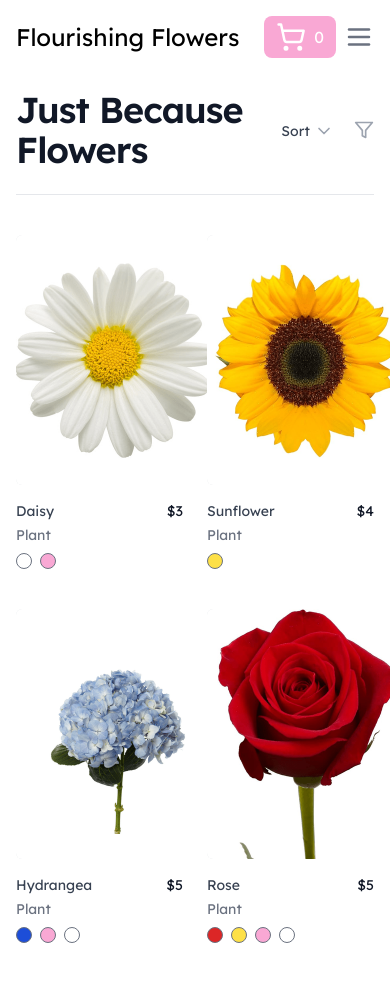
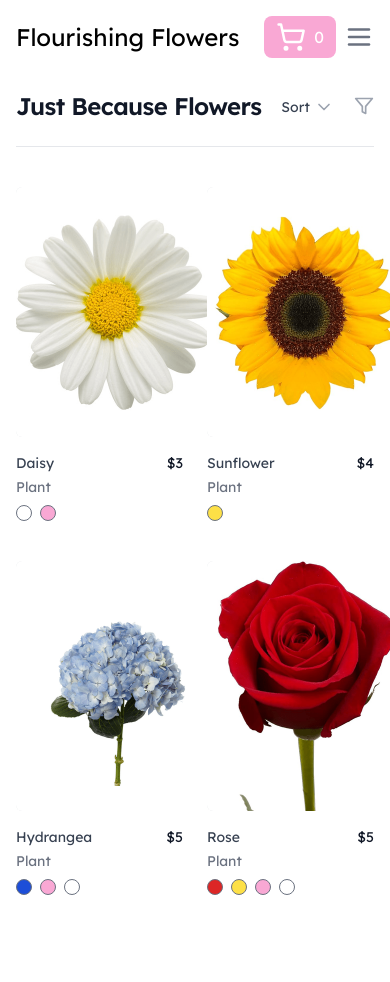
Before and after one commit to robertchapmanrlc/flourishing-flowers, a React (Vite) app: page /just-because in a window 390 px wide. Shown: the top 982 px of the page. Built offline with nearby package versions, Linux system fonts and the light colour scheme.

Commit message:
Changed text size for the header on the category pages for mobile devices

```diff
--- a/src/pages/category-page.tsx
+++ b/src/pages/category-page.tsx
@@ -213,7 +213,7 @@ function CategoryPage({ category }: CategoryPageProps) {
         </Dialog>
       </Transition.Root>
       <div className="w-full flex flex-row justify-between border-b border-gray-200 pb-6 pt-6">
-        <h1 className="text-4xl font-bold font-lexend tracking-tight text-gray-900">
+        <h1 className="text-2xl sm:text-4xl font-bold font-lexend tracking-tight text-gray-900">
           {category.label} Flowers
         </h1>
         <div className="flex items-center">
```
